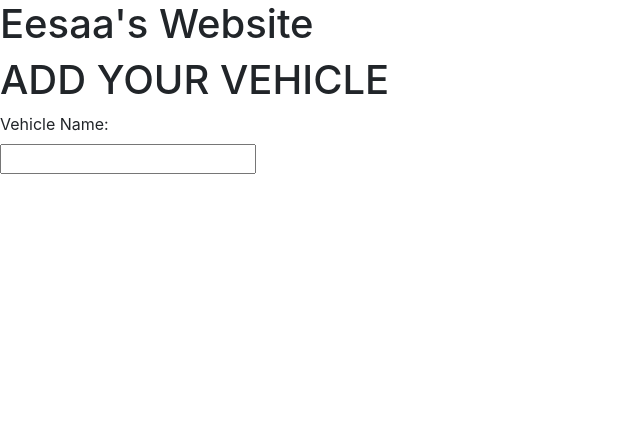
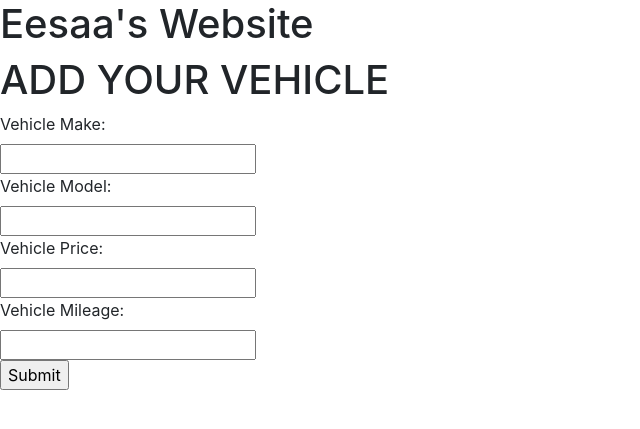
Before and after one commit to EesaaM-dev/marketplace_app, a Flask app: page /add in a window 1280 px wide. Shown: the part 56-485 px from the top of the page, without its empty margins (0-640 px from the left). Run offline with Flask 3, Linux system fonts and the light colour scheme; some libraries are stand-ins or nearby versions.

Commit message:
added some more elements for the form and a submit

```diff
--- a/templates/add.html
+++ b/templates/add.html
@@ -3,7 +3,14 @@
 {% block content %}
     <h1>ADD YOUR VEHICLE</h1>
     <form>
-        <label for="VehicleName">Vehicle Name:</label><br>
-        <input type="text" id="VehicleName" name="VehicleName"></br>
+        <label for="Make">Vehicle Make:</label><br>
+        <input type="text" id="Make" name="Make"></br>
+        <label for="Model">Vehicle Model:</label><br>
+        <input type="text" id="Model" name="Model"></br>
+        <label for="Price">Vehicle Price:</label><br>
+        <input type="text" id="Price" name=Price></br>
+        <label for="Mileage">Vehicle Mileage:</label><br>
+        <input type="text" id="Mileage" name="Mileage"></br>
+        <input type="submit" value="Submit">
     </form>
 {% endblock %}
```
